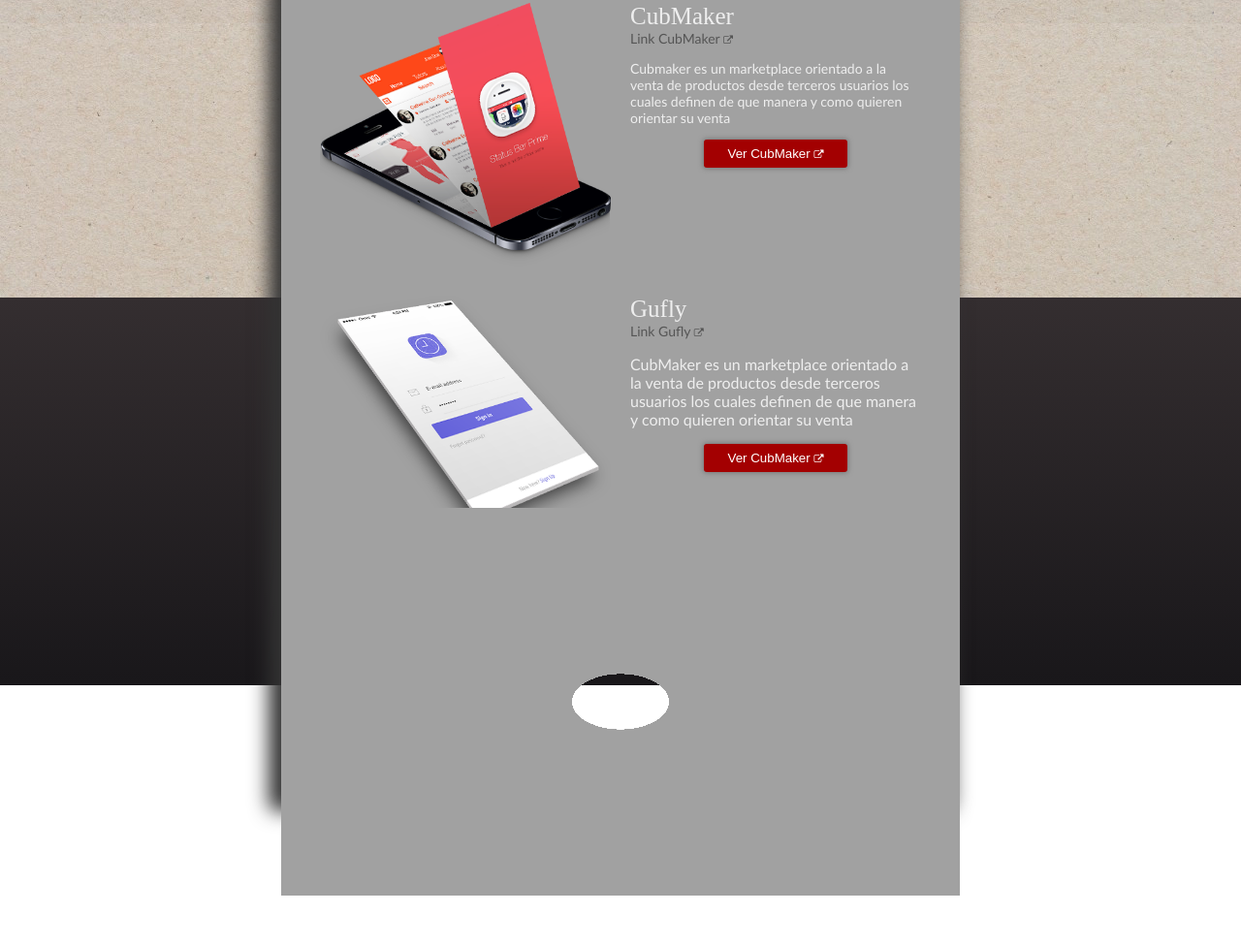
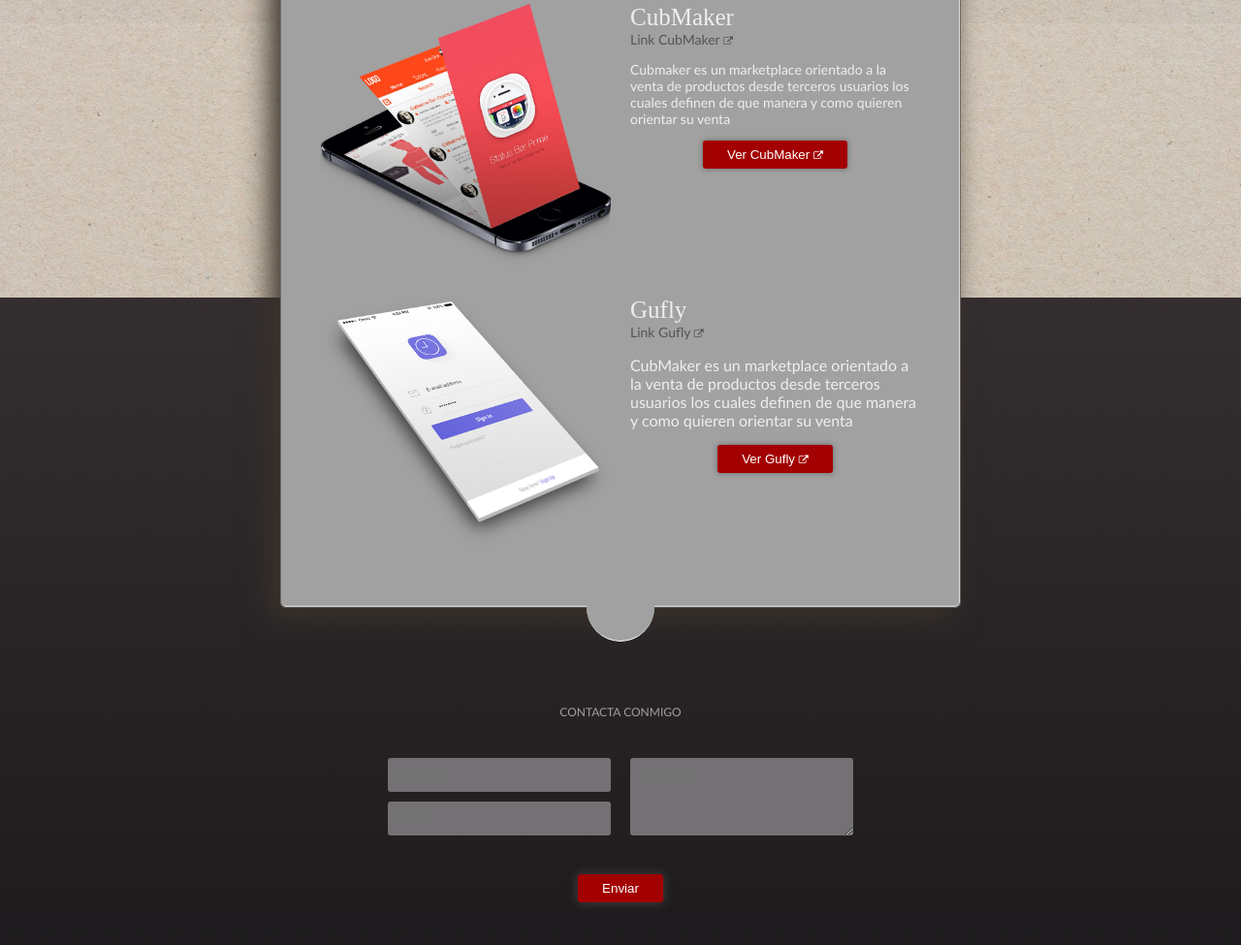
Before and after one commit to nelsongraa8/nelsongraa8, a plain HTML site: page index.html in a window 1280 px wide. Shown: the part 1113-2088 px from the top of the page at 97% size. Before the commit the page ends 1820 px from the top, so only its background shows below. Drawn offline with Linux system fonts and the light colour scheme; a web font is replaced by a local one.

Commit message:
mejoras y detalles, creacion de la seccion de contactame, listo para responsive

```diff
--- a/css/main.css
+++ b/css/main.css
@@ -12,6 +12,14 @@
     font-family: 'NanumBrush-Title';
     src: url('../fonts/NanumBrush/06269_BRS.ttf');
 }
+
+/*  variables de este mainCSS  */
+:root {
+    --color-main-gradient: #2A292F;
+    --color-main-shadow: #3A332A;
+    --color-main-project: #a1a1a1
+  }
+
 
 html {
     scroll-behavior: smooth;
@@ -35,8 +43,8 @@ body {
     align-items: center;
 }
 .header_nav > a {
+    z-index: 100;
     cursor: pointer;
-    z-index: 100;
 }
 
 .background_container {
@@ -61,16 +69,16 @@ body {
 .section_main_center {
     width:100%;
     max-width:700px;
-    /* height:1000px; */
-    box-shadow: #333 -10px 10px 20px 3px;
+    box-shadow: var(--color-main-shadow) -10px 10px 30px 1px;
     border-radius: 5px;
     margin:200px auto 100px auto;
     z-index:10;
+    border: 1px solid #716B65;
 }
 
 .section_message_home {
     padding:40px 40px 200px 40px;
-    background: linear-gradient(to top, #2A292F, transparent);
+    background: linear-gradient(to top, var(--color-main-gradient), rgba(0,0,0,0.1));
 }
 .div_message_welcome {
     width:300px;
@@ -100,16 +108,46 @@ body {
     text-align: right;
 }
 
-/* elemento tansparente div circular */
 .medialuna_end_div_project {
-    /* top: 0; */
-    /* left: 0; */
     position: absolute;
-    width: 100%;
-    height: 400px;
-    background: -moz-radial-gradient(transparent 50px, #a1a1a1 50px);
-    background: -webkit-radial-gradient(transparent 50px, #a1a1a1 50px);
-    background: -ms-radial-gradient(transparent 50px, #a1a1a1 50px);
-    background: -o-radial-gradient(transparent 50px, #a1a1a1 50px);
-    pointer-events: none; /* send mouse events beneath this layer */
+    border-radius: 50%;
+    height: 70px;
+    width: 70px;
+    background: var(--color-main-project);
+    border-bottom: 1px solid #fff;
 }
+
+.section_bottom_contact_me {
+    max-width: 500px;
+    margin:0px auto
+}
+.title_contact_me {
+    font:12px calibri;
+    color:var(--color-main-project);
+    text-align: center;
+}
+.body_contact_me {
+    display:flex;
+    margin-top: 30px;
+}
+.input_body_contact_me , .textarea_body_contact_me {
+    flex:1
+}
+.input_body_contact_me > input, .textarea_body_contact_me > textarea {
+    display: block;
+    width: calc(100% - 20px);
+    margin:10px;
+    background: #737174;
+    border: 0px;
+    border-radius: 3px;
+    padding: 10px;
+    color:#fff;
+    font:12px calibri
+}
+.textarea_body_contact_me > textarea {
+    height:80px
+}
+.submit_contact_me {
+    text-align: center;
+    margin-top: 30px;
+}
--- a/index.html
+++ b/index.html
@@ -6,7 +6,6 @@
 
     <link href="./css/font-awesome.min.css" rel="stylesheet">
     <link rel="stylesheet" href="./css/main.css">
-    <link rel="stylesheet" href="./css/letters3d.css">
   </head>
   <body>
 
@@ -41,7 +40,7 @@
       <img src="./image/5195ebb8c5f9772deda82aa2937134d3.jpg">
     </div>
     <div class="" style="max-width:100%; height:700px; background: url('./image/carton-carton-superficie-plana-color-beige_1253-775.webp'); background-repeat: repeat;"></div>
-    <div class="background_contact_me" style="background: linear-gradient( to top, #19171A, #342E30); max-width: 100%; height: 400px;"></div>
+    <div class="background_contact_me" style="background: linear-gradient( to top, #19171A, #342E30); max-width: 100%; height: 800px;"></div>
 
     <div class="main_container">
 
@@ -52,7 +51,7 @@
           <div class="div_message_welcome">
             <div style="font:40px montserrat-extrabold; color:#eee">
               <div style="text-align: center">
-                I AM
+                SOY
               </div>
               <div style="text-align: center">
                 DEVELOPPER
@@ -107,7 +106,7 @@
           <div style="position:absolute; background: #a1a1a1; border-radius: 50%; width:70px; height: 70px"></div>
         </div>
 
-        <div style="max-width: 100%; background:#a1a1a1; border-radius: 0px 0px 5px 5px;">
+        <div style="max-width: 100%; background:#a1a1a1; border-radius: 0px 0px 5px 5px; border-bottom: 1px solid #ddd; border-right: 1px solid #ddd;">
           <div style="padding:60px 40px">
 
             <div style="display: flex;">
@@ -129,10 +128,12 @@
                   usuarios los cuales definen de que manera y como quieren orientar su venta
                 </p>
                 <div style="text-align: center;">
+                  <a href="https://www.cubmaker.com" target="_blank" rel="noopener noreferrer">
                     <button class="button_home_moreread" style="box-shadow: #777 0px 0px 5px 1px; cursor: pointer;">
                       Ver CubMaker
                       <i class="fa fa-external-link" style="font-size: 10px;"></i>
                     </button>
+                  </a>
                 </div>
               </div>
             </div>
@@ -147,7 +148,7 @@
                   Gufly
                 </div>
                 <div>
-                  <a href="http://www.gufly.com" target="_blank" style="text-decoration: none; color: #555; font-size: 14px;">
+                  <a href="http://gufly.vercel.app" target="_blank" style="text-decoration: none; color: #555; font-size: 14px;">
                     Link Gufly <i class="fa fa-external-link" style="font-size: 10px;"></i>
                   </a>
                 </div>
@@ -156,46 +157,39 @@
                   usuarios los cuales definen de que manera y como quieren orientar su venta
                 </p>
                 <div style="text-align: center;">
+                  <a href="https://gufly.vercel.app" target="_blank" rel="noopener noreferrer">
                     <button class="button_home_moreread" style="box-shadow: #777 0px 0px 5px 1px; cursor: pointer;">
-                    Ver CubMaker
+                      Ver Gufly
                       <i class="fa fa-external-link" style="font-size: 10px;"></i>
                     </button>
+                  </a>
                 </div>
               </div>
             </div>
 
-            <!-- <div style="position: relative; height: 200px; border:1ps solid #333">
-              <div class="stage">
-                <div class="layer"></div>
-                <div class="layer"></div>
-                <div class="layer"></div>
-                <div class="layer"></div>
-                <div class="layer"></div>
-                <div class="layer"></div>
-                <div class="layer"></div>
-                <div class="layer"></div>
-                <div class="layer"></div>
-                <div class="layer"></div>
-                <div class="layer"></div>
-                <div class="layer"></div>
-                <div class="layer"></div>
-                <div class="layer"></div>
-                <div class="layer"></div>
-                <div class="layer"></div>
-                <div class="layer"></div>
-                <div class="layer"></div>
-                <div class="layer"></div>
-                <div class="layer"></div>
-              </div>
-            </div> -->
-
           </div>
         </div>
 
-        <div style="display: flex; align-items: center; justify-content: center; position: relative; height: 200px">
+        <div style="display: flex; align-items: center; justify-content: center; position: relative; max-width:100%">
           <div class="medialuna_end_div_project"></div>
         </div>
 
+      </div>
+
+      <div class="section_bottom_contact_me">
+        <div class="title_contact_me">CONTACTA CONMIGO</div>
+        <div class="body_contact_me">
+          <div class="input_body_contact_me">
+            <input type="text" placeholder="NOMBRE">
+            <input type="email" placeholder="EMAIL">
+          </div>
+          <div class="textarea_body_contact_me">
+            <textarea cols="30" rows="10" placeholder="MENSAJE"></textarea>
+          </div>
+        </div>
+        <div class="submit_contact_me">
+          <button class="button_home_moreread">Enviar</button>
+        </div>
       </div>
 
     </div>
```
Also changed, not shown: vacio.html (deleted, +0 -46 lines). Lines whose indentation alone changed are shown as unchanged.
